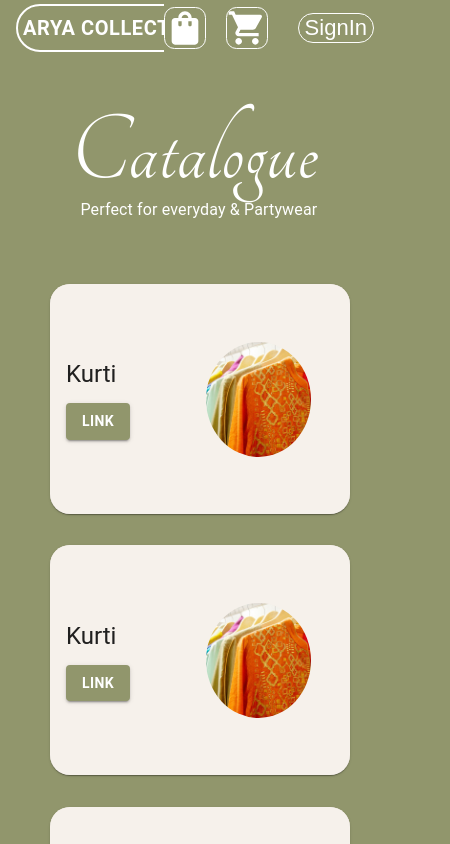
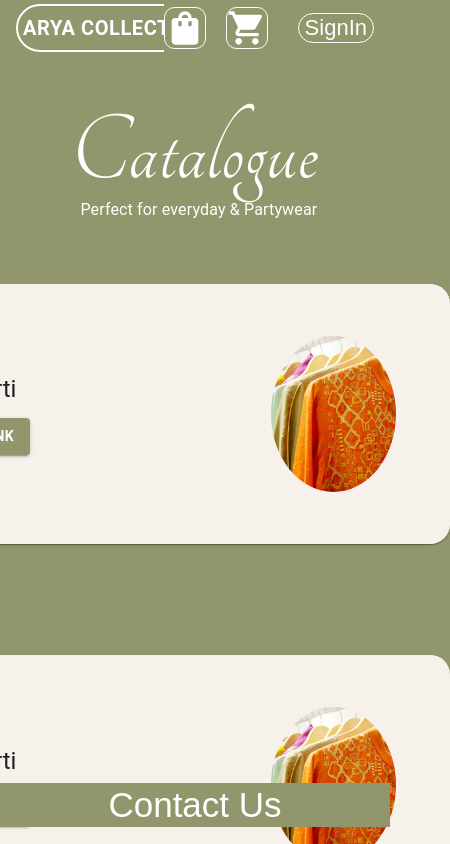
Before and after one commit to nehalmodi/AryaCollectionFront, a React (Create React App) app: page / in a window 390 px wide. Shown: the top 844 px of the page, 450 px wide, since content can reach past the window. Built offline with nearby package versions, Linux system fonts and the light colour scheme.

Commit message:
Added footer as well as made the card responsive using useEffect

```diff
--- a/src/App.css
+++ b/src/App.css
@@ -2,3 +2,13 @@
 .App{
     color: black;
 }
+
+.footer {
+    background-color: #91966c;
+    text-align: center;
+    position: fixed;
+    width: 100%;
+    bottom: 2%;
+    color: white;
+
+}
--- a/src/App.js
+++ b/src/App.js
@@ -3,17 +3,19 @@ import { React } from "react";
 import { BrowserRouter, Routes, Route} from "react-router-dom";
 import Header from "./Component/Navigation/Header";
 import Home from "./Pages/Home"
+import Footer from "./Component/Footer/Footer";
 
 
 
 function App() {
   return (
     <BrowserRouter>
-      <Header></Header>
+      <Header ></Header>
       <Routes>
       <Route exact path="/" element={<Home />}> </Route>
         <Route  path="/about"></Route>
       </Routes>
+      <Footer></Footer>
     </BrowserRouter>
   );
 }
--- a/src/Component/Card/HomeCard.js
+++ b/src/Component/Card/HomeCard.js
@@ -1,4 +1,5 @@
 import * as React from "react";
+import { useState, useEffect } from "react";
 import Box from "@mui/material/Box";
 import Card from "@mui/material/Card";
 import CardContent from "@mui/material/CardContent";
@@ -8,6 +9,43 @@ import kurti from "../../Images/Kurti.jpg";
 import Button from "@mui/material/Button";
 
 export default function HomeCard() {
+
+  const [boxWidth, setBoxWidth] = useState(300);
+  const [boxheight, setBoxHeight] = useState(230);
+  const [imageWidth, setImageWidth] = useState("35%");
+  const [imageHeight, setImageheight] = useState("50%");
+  const [marginLeft, setMarginLeft] = useState("20%");
+
+  useEffect(() => {
+    const handleResize = () => {
+      const screenWidth = window.innerWidth;
+      console.log(screenWidth)
+
+      if (screenWidth <= 1271) {
+        setBoxWidth(500)
+        setImageWidth("25%")
+        setImageheight("60%")
+        setBoxHeight(260)
+        setMarginLeft("45%")
+      } else {
+        setBoxWidth(300)
+        setImageWidth("35%")
+        setImageheight("50%")
+        setBoxHeight(230)
+        setMarginLeft("20%")
+      }
+    };
+
+    handleResize();
+
+    window.addEventListener("resize", handleResize);
+
+    return () => {
+      window.removeEventListener("resize", handleResize);
+    };
+  }, []);
+
+
   return (
     <Box
       sx={{
@@ -18,8 +56,8 @@ export default function HomeCard() {
         marginTop: "3%",
         backgroundColor: "#f6f1eb",
         borderRadius: "20px",
-        width: 300,
-        height: 230,
+        width: boxWidth,
+        height: boxheight,
       }}
     >
       <Card
@@ -27,8 +65,8 @@ export default function HomeCard() {
           display: "flex",
           flexDirection: "row",
           alignItems: "center",
-          width: 300,
-          height: 230,
+          width: boxWidth,
+          height:boxheight,
           backgroundColor: "#f6f1eb",
           borderRadius: "20px",
         }}
@@ -53,9 +91,9 @@ export default function HomeCard() {
         <CardMedia
           component="img"
           sx={{
-            marginLeft: "20%",
-            width: "35%",
-            height: "50%",
+            marginLeft: marginLeft,
+            width: imageWidth,
+            height: imageHeight,
             borderRadius: "50%",
           }}
           image={kurti}
--- /dev/null
+++ b/src/Component/Footer/Footer.js
@@ -0,0 +1,51 @@
+import { Button } from "@mui/base";
+import React from "react";
+import { useState, useEffect } from "react";
+
+
+export default function Footer() {
+
+  const [fontSize, setFontSize] = useState("15px");
+
+  useEffect(() => {
+    const handleResize = () => {
+      const screenWidth = window.innerWidth;
+      console.log(screenWidth)
+
+      if (screenWidth <= 1271) {
+        setFontSize("35px")
+      } else {
+        setFontSize("15px")
+      }
+    };
+
+    handleResize();
+
+    window.addEventListener("resize", handleResize);
+
+    return () => {
+      window.removeEventListener("resize", handleResize);
+    };
+  }, []);
+
+
+  return (
+    <React.Fragment>
+      <footer className="footer">
+        <Button
+          variant="contained"
+          style={{
+            fontSize: fontSize,
+            backgroundColor: "#91966c",
+            borderRadius: "25px",
+            cursor: "pointer", // Apply this style for other elements also
+            border: "1px solid #91966c",
+            color: "white",
+          }}
+        >
+         Contact Us
+        </Button>
+      </footer>
+    </React.Fragment>
+  );
+}
--- a/src/Component/Navigation/Header.js
+++ b/src/Component/Navigation/Header.js
@@ -5,10 +5,12 @@ import ShoppingCartIcon from "@mui/icons-material/ShoppingCart";
 import ShoppingBagIcon from "@mui/icons-material/ShoppingBag";
 import { Button } from "@mui/base";
 
+
 export default function Header() {
   return (
-    <React.Fragment>
-      <AppBar sx={{ background: "#91966c", height: "0px" }}>
+    <React.Fragment >
+      <div >
+      <AppBar sx={{ backgroundColor: "#91966c", position: "fixed", height: 60 , border:"none", boxShadow: "none" }} >
         <Toolbar>
           <Tabs sx={{ padding: 0, margin: 0 }}>
             <Tab
@@ -61,6 +63,7 @@ export default function Header() {
           </Button>
         </Toolbar>
       </AppBar>
+      </div>
     </React.Fragment>
   );
 }
--- a/src/Pages/Home.js
+++ b/src/Pages/Home.js
@@ -16,6 +16,7 @@ export default function Home() {
   const [marginTop, setMarginTop] = useState("5%");
   const [marginBottom, setMarginBottom] = useState("0");
   const [flexDirection, setAlignment] = useState("row");
+  const [gap, setGap] = useState("20px");
 
   useEffect(() => {
     const handleResize = () => {
@@ -26,10 +27,12 @@ export default function Home() {
         setMarginTop("20%");
         setMarginBottom("13%");
         setAlignment("column")
+        setGap("100px")
       } else {
         setMarginTop("5%");
         setMarginBottom("0");
         setAlignment("row")
+        setGap("20px")
       }
     };
 
@@ -56,7 +59,7 @@ export default function Home() {
           Perfect for everyday & Partywear
         </Typography>
       </div>
-      <div style={{ display: "flex", flexDirection, gap: "20px" , marginLeft:"10px",alignItems: 'center'}}>
+      <div style={{ display: "flex", flexDirection, gap: gap, marginLeft:"10px",alignItems: 'center'}}>
         <HomeCard marginTop={marginTop} />
         <HomeCard marginTop={marginTop} />
         <HomeCard marginTop={marginTop} />
```
Also changed, not shown: 1 other file (tests, documents, lock files or other folders).
